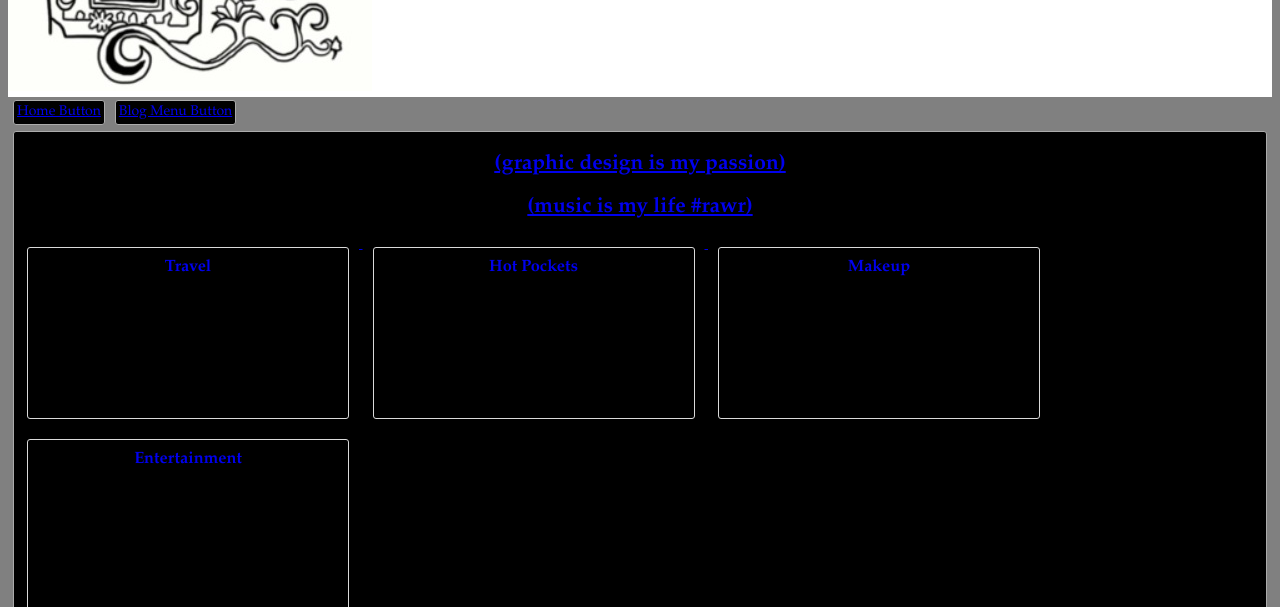
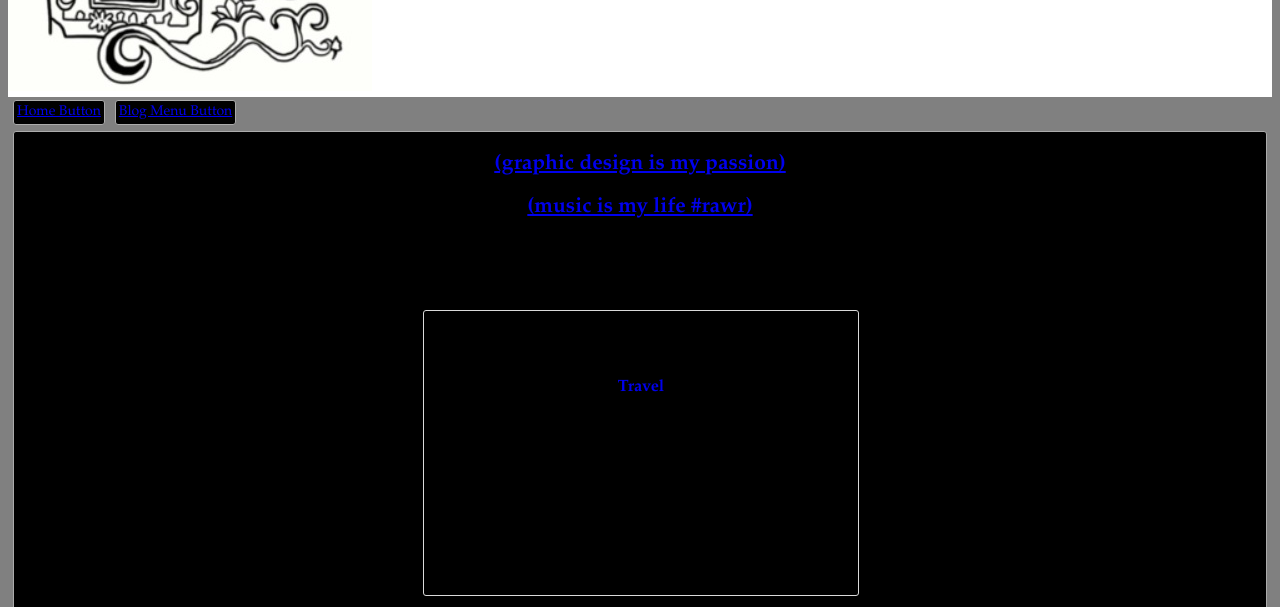
Before and after one commit to BrandonW24/CS290-Final, a website: page CS290-Final-master/CS290-Final-master/public/welcomePage.html in a window 1280 px wide. Shown: the part 193-800 px from the top of the page. Drawn offline with Linux system fonts and the light colour scheme.

Commit message:
updated margin / padding and position for the box things

```diff
--- a/CS290-Final-master/CS290-Final-master/public/style.css
+++ b/CS290-Final-master/CS290-Final-master/public/style.css
@@ -46,10 +46,13 @@ h3 {
     vertical-align: top;
     height: 150px;
     width: 300px;
-    margin: 10px;
-    padding: 10px;
+    margin: 95px;
+    padding: 67px;
     border: 1px solid #dadada;
     border-radius: 3px;
+    position: relative;
+    top: -22px;
+    left: 311px;
 
 }
 
```
